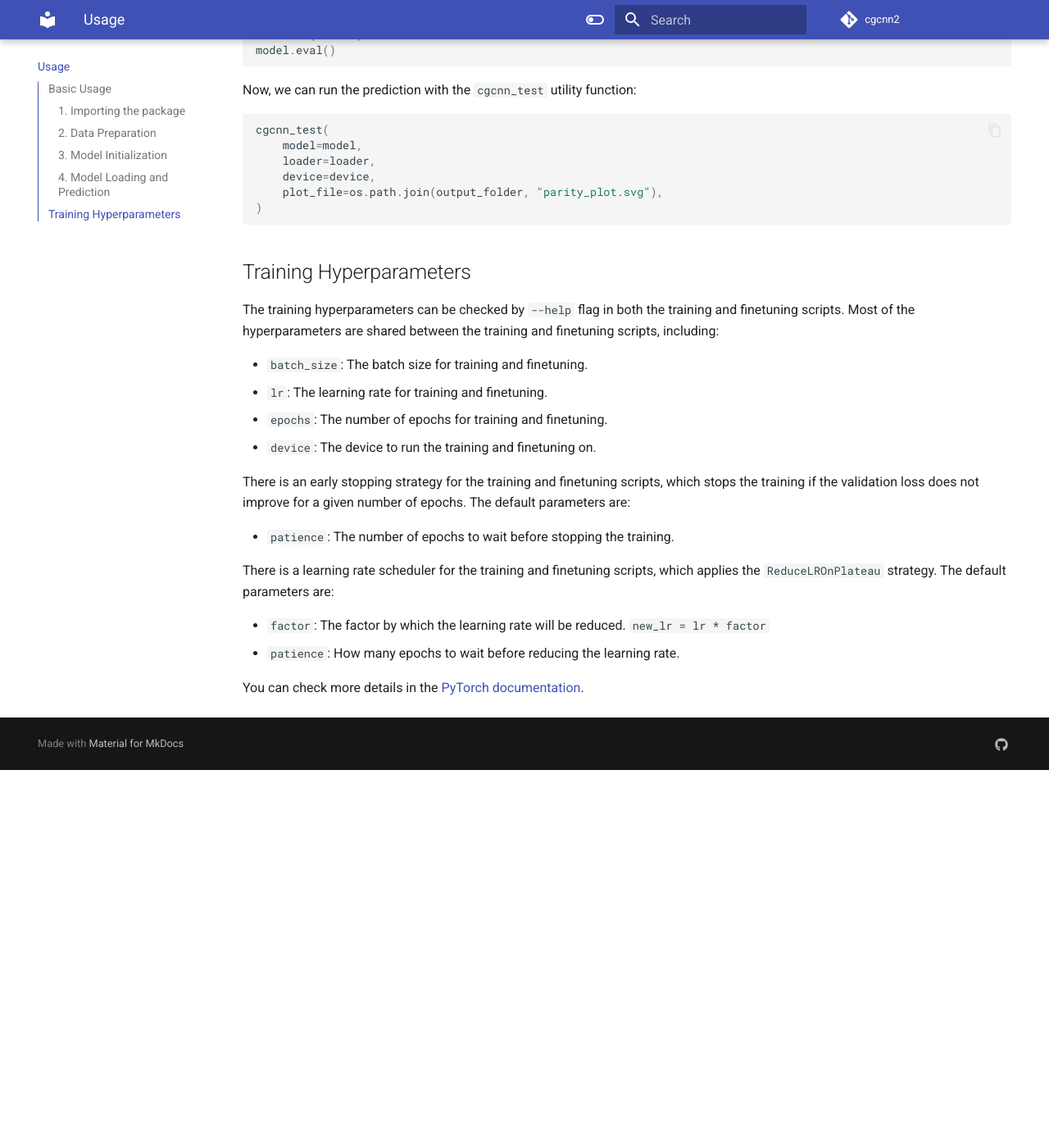
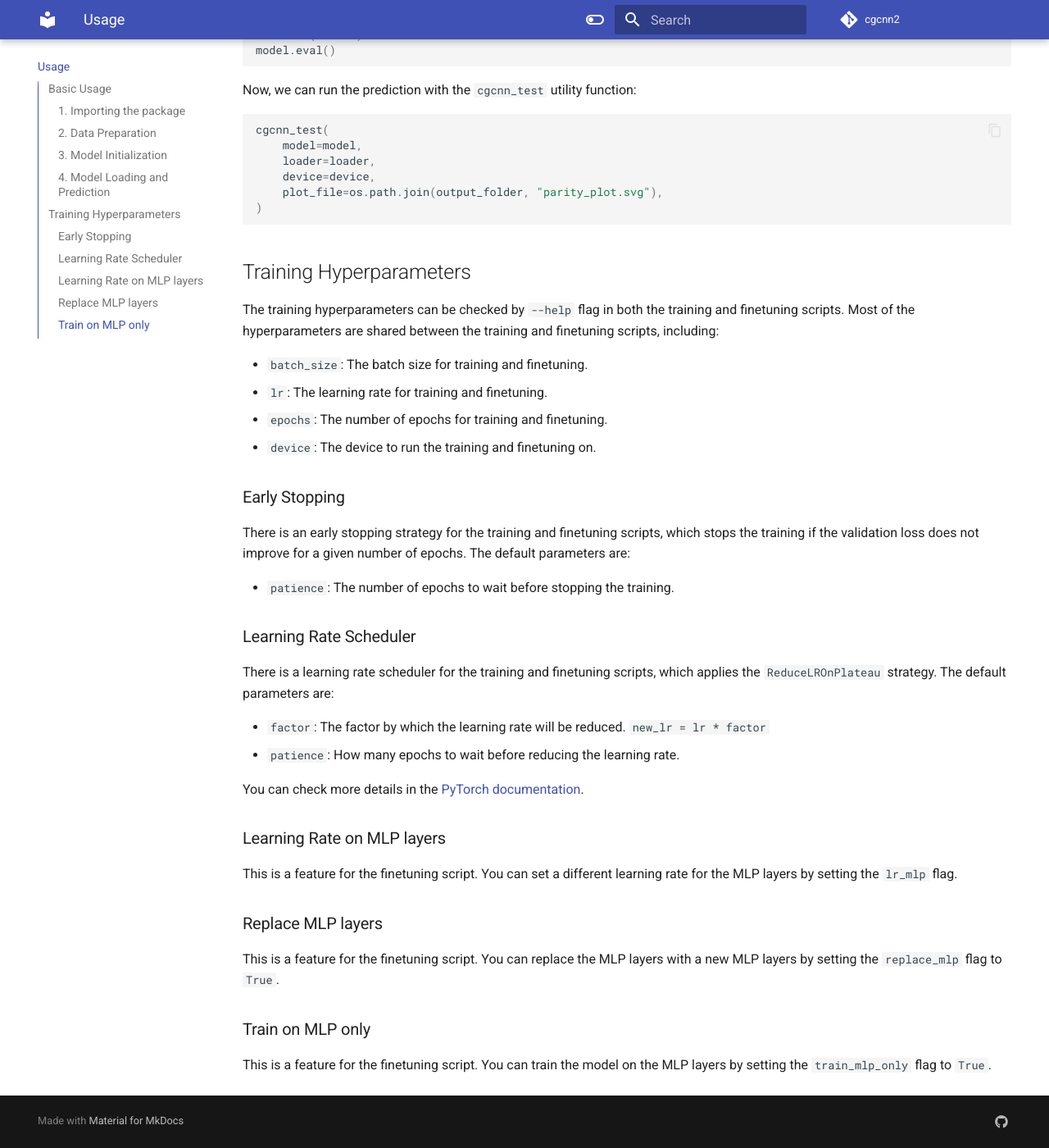
Before and after one commit to jcwang587/cgcnn2, an MkDocs documentation site: the page built from docs/3_usage.md, in a window 1280 px wide and 1400 px high, scrolled down 2450 px. Shown: the whole window at 82% size. Built offline with MkDocs 1.6.1 and Material for MkDocs 9.7.7, drawn with Linux system fonts in a browser that asks for light colours; comment, search, counter and statistics services are not loaded; before the commit the page ends 3389 px from its top, so only the background shows below that.

Commit message:
more items

```diff
--- a/docs/3_usage.md
+++ b/docs/3_usage.md
@@ -125,9 +125,12 @@ Most of the hyperparameters are shared between the training and finetuning scrip
 - `epochs`: The number of epochs for training and finetuning.
 - `device`: The device to run the training and finetuning on.
 
+### Early Stopping
 There is an early stopping strategy for the training and finetuning scripts, which stops the training if the validation loss does not improve for a given number of epochs. The default parameters are:
 
 - `patience`: The number of epochs to wait before stopping the training.
+
+### Learning Rate Scheduler
 
 There is a learning rate scheduler for the training and finetuning scripts, which applies the `ReduceLROnPlateau` strategy. The default parameters are:
 
@@ -135,3 +138,15 @@ There is a learning rate scheduler for the training and finetuning scripts, whic
 - `patience`: How many epochs to wait before reducing the learning rate.
 
 You can check more details in the [PyTorch documentation](https://pytorch.org/docs/stable/generated/torch.optim.lr_scheduler.ReduceLROnPlateau.html).
+
+### Learning Rate on MLP layers
+
+This is a feature for the finetuning script. You can set a different learning rate for the MLP layers by setting the `lr_mlp` flag.
+
+### Replace MLP layers
+
+This is a feature for the finetuning script. You can replace the MLP layers with a new MLP layers by setting the `replace_mlp` flag to `True`.
+
+### Train on MLP only
+
+This is a feature for the finetuning script. You can train the model on the MLP layers by setting the `train_mlp_only` flag to `True`.
```
